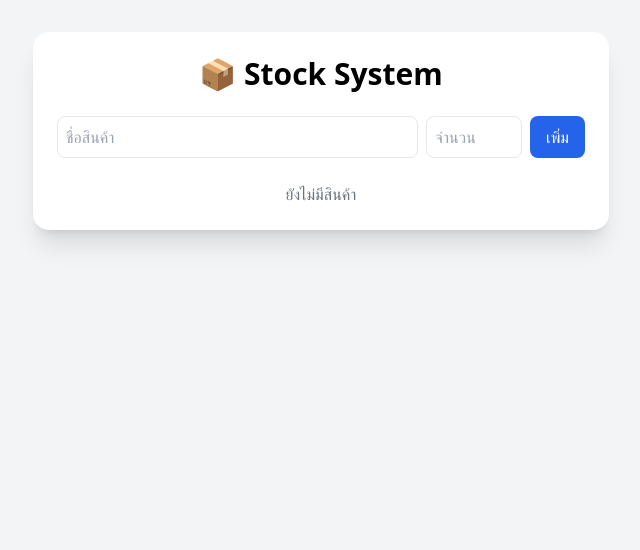
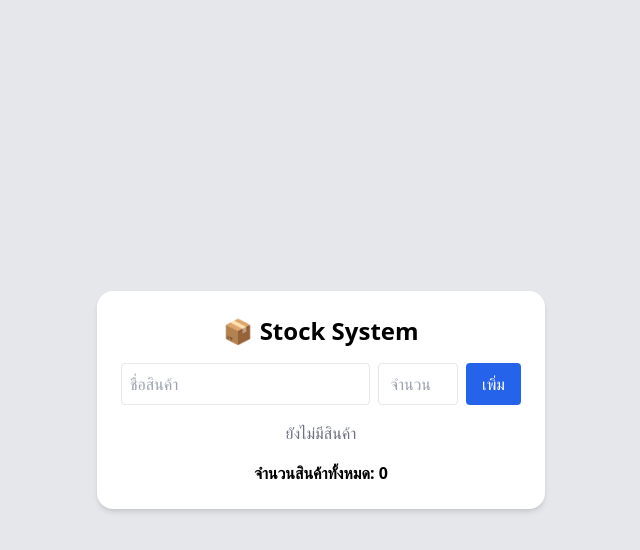
Before and after one commit to sawitrees997-coder/stock_system, a Next.js app: page / in a window 1280 px wide. Shown: the top 550 px of the page, without its empty margins (319-959 px from the left). Built offline with nearby package versions, Linux system fonts and the light colour scheme.

Commit message:
Update page.js

```diff
--- a/app/page.js
+++ b/app/page.js
@@ -23,9 +23,8 @@ export default function Home() {
     if (!name || !qty) return;
 
     const newItem = {
-      id: Date.now(),
       name,
-      qty: parseInt(qty),
+      qty,
     };
 
     setItems([...items, newItem]);
@@ -33,67 +32,86 @@ export default function Home() {
     setQty("");
   };
 
-  const deleteItem = (id) => {
-    setItems(items.filter((item) => item.id !== id));
+  const deleteItem = (index) => {
+    const newItems = items.filter((_, i) => i !== index);
+    setItems(newItems);
   };
 
+  const updateQty = (index, newQty) => {
+    const newItems = [...items];
+    newItems[index].qty = newQty;
+    setItems(newItems);
+  };
+
+  const totalItems = items.reduce(
+    (sum, item) => sum + Number(item.qty),
+    0
+  );
+
   return (
-    <div className="min-h-screen bg-gray-100 p-8">
-      <div className="max-w-xl mx-auto bg-white shadow-xl rounded-2xl p-6">
-        <h1 className="text-3xl font-bold mb-6 text-center">
+    <div className="min-h-screen flex items-center justify-center bg-gray-200 p-4">
+      <div className="bg-white p-6 rounded-2xl shadow-md w-full max-w-md">
+        <h1 className="text-2xl font-bold mb-4 text-center">
           📦 Stock System
         </h1>
 
-        {/* Form */}
-        <div className="flex gap-2 mb-6">
+        <div className="flex gap-2 mb-4">
           <input
-            className="flex-1 border rounded-lg p-2"
+            type="text"
             placeholder="ชื่อสินค้า"
             value={name}
             onChange={(e) => setName(e.target.value)}
+            className="flex-1 border p-2 rounded"
           />
           <input
-            className="w-24 border rounded-lg p-2"
             type="number"
             placeholder="จำนวน"
             value={qty}
             onChange={(e) => setQty(e.target.value)}
+            className="w-20 border p-2 rounded text-center"
           />
           <button
             onClick={addItem}
-            className="bg-blue-600 text-white px-4 rounded-lg hover:bg-blue-700"
+            className="bg-blue-600 text-white px-4 py-2 rounded"
           >
             เพิ่ม
           </button>
         </div>
 
-        {/* List */}
-        <div className="space-y-3">
-          {items.length === 0 && (
+        {items.length === 0 ? (
           <p className="text-gray-500 text-center">ยังไม่มีสินค้า</p>
-          )}
+        ) : (
+          <div className="space-y-2">
+            {items.map((item, index) => (
+              <div
+                key={index}
+                className="flex justify-between items-center bg-gray-100 p-2 rounded"
+              >
+                <span>{item.name}</span>
 
-          {items.map((item) => (
-            <div
-              key={item.id}
-              className="flex justify-between items-center bg-gray-50 p-3 rounded-lg"
-            >
-              <div>
-                <p className="font-semibold">{item.name}</p>
-                <p className="text-sm text-gray-500">
-                  จำนวน: {item.qty}
-                </p>
-              </div>
+                <input
+                  type="number"
+                  value={item.qty}
+                  onChange={(e) =>
+                    updateQty(index, e.target.value)
+                  }
+                  className="w-16 border rounded text-center"
+                />
 
                 <button
-                onClick={() => deleteItem(item.id)}
-                className="text-red-500 hover:text-red-700"
+                  onClick={() => deleteItem(index)}
+                  className="bg-red-500 text-white px-2 py-1 rounded"
                 >
                   ลบ
                 </button>
               </div>
             ))}
           </div>
+        )}
+
+        <p className="mt-4 font-bold text-center">
+          จำนวนสินค้าทั้งหมด: {totalItems}
+        </p>
       </div>
     </div>
   );
```
Lines whose indentation alone changed are shown as unchanged.
